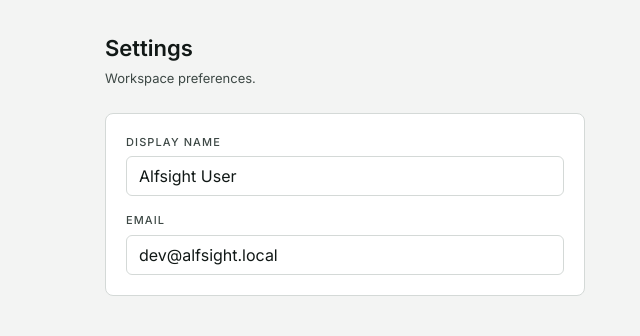
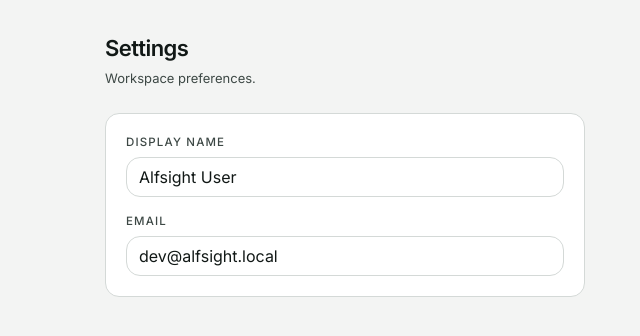
Before and after one commit to Manish-Tamang/alfsight, an Astro site in the folder apps/dashboard/: page /settings in a window 1280 px wide. Shown: the top 336 px of the page, 331-971 px from the left. Built offline with nearby package versions, Linux system fonts and the light colour scheme; Astro itself is replaced by a stand-in of ours.

Commit message:
Enhance Settings page styling for improved user experience
- Updated header tracking for better text alignment.
- Changed border radius of input fields and container for a more modern look.
- Adjusted label font size for improved readability.
- Added transition effects to input fields for smoother interactions.

```diff
--- a/apps/dashboard/src/pages/settings.astro
+++ b/apps/dashboard/src/pages/settings.astro
@@ -4,28 +4,28 @@ import DashboardLayout from "@/layouts/DashboardLayout.astro";
 
 <DashboardLayout title="Settings — Alfsight">
   <div class="mx-auto w-full max-w-[480px]">
-    <h1 class="text-[22px] font-semibold text-[var(--color-text)]">Settings</h1>
+    <h1 class="text-[22px] font-semibold tracking-tight text-[var(--color-text)]">Settings</h1>
     <p class="mt-1 text-[13px] text-[var(--color-text-muted)]">Workspace preferences.</p>
 
-    <div class="mt-6 space-y-4 rounded-[8px] border border-[var(--color-border)] bg-[var(--color-surface)] p-5">
+    <div class="mt-6 space-y-4 rounded-lg border border-[var(--color-border)] bg-[var(--color-surface)] p-5">
       <div>
-        <label class="mb-1.5 block text-[11px] font-medium uppercase tracking-[0.1em] text-[var(--color-text-muted)]">
+        <label class="mb-1.5 block text-[11.5px] font-medium uppercase tracking-[0.1em] text-[var(--color-text-muted)]">
           Display name
         </label>
         <input
           type="text"
           value="Alfsight User"
-          class="h-10 w-full rounded-[6px] border border-[var(--color-border)] bg-[var(--color-surface)] px-3 text-[13px] outline-none focus:border-[var(--color-primary)]"
+          class="h-10 w-full rounded-lg border border-[var(--color-border)] bg-[var(--color-surface)] px-3 text-[13px] outline-none transition-colors focus:border-[var(--color-primary)]"
         />
       </div>
       <div>
-        <label class="mb-1.5 block text-[11px] font-medium uppercase tracking-[0.1em] text-[var(--color-text-muted)]">
+        <label class="mb-1.5 block text-[11.5px] font-medium uppercase tracking-[0.1em] text-[var(--color-text-muted)]">
           Email
         </label>
         <input
           type="email"
           value="dev@alfsight.local"
-          class="h-10 w-full rounded-[6px] border border-[var(--color-border)] bg-[var(--color-surface)] px-3 text-[13px] outline-none focus:border-[var(--color-primary)]"
+          class="h-10 w-full rounded-lg border border-[var(--color-border)] bg-[var(--color-surface)] px-3 text-[13px] outline-none transition-colors focus:border-[var(--color-primary)]"
         />
       </div>
     </div>
```
